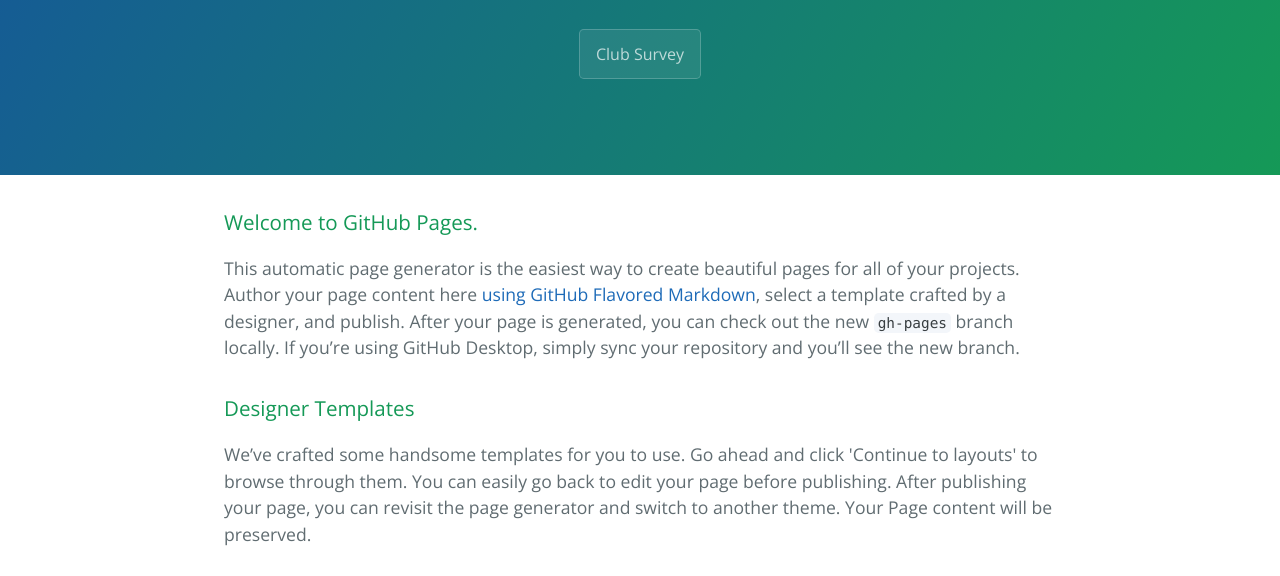
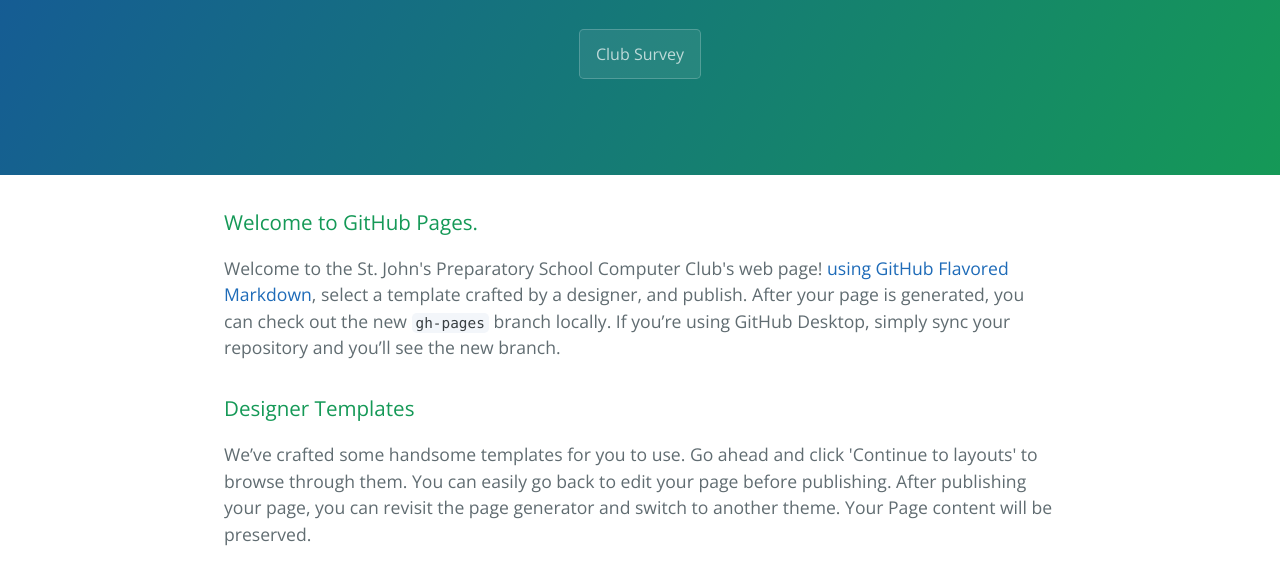
Before and after one commit to SJP-ComputerClub/SJP-ComputerClub.github.io, a plain HTML site: page index.html in a window 1280 px wide. Shown: the part 208-784 px from the top of the page. Drawn offline with nearby package versions, Linux system fonts and the light colour scheme.

Commit message:
Update index.html

```diff
--- a/index.html
+++ b/index.html
@@ -20,7 +20,7 @@
       <h3>
 <a id="welcome-to-github-pages" class="anchor" href="#welcome-to-github-pages" aria-hidden="true"><span class="octicon octicon-link"></span></a>Welcome to GitHub Pages.</h3>
 
-<p>This automatic page generator is the easiest way to create beautiful pages for all of your projects. Author your page content here <a href="https://guides.github.com/features/mastering-markdown/">using GitHub Flavored Markdown</a>, select a template crafted by a designer, and publish. After your page is generated, you can check out the new <code>gh-pages</code> branch locally. If you’re using GitHub Desktop, simply sync your repository and you’ll see the new branch.</p>
+<p> Welcome to the St. John's Preparatory School Computer Club's web page! <a href="https://guides.github.com/features/mastering-markdown/">using GitHub Flavored Markdown</a>, select a template crafted by a designer, and publish. After your page is generated, you can check out the new <code>gh-pages</code> branch locally. If you’re using GitHub Desktop, simply sync your repository and you’ll see the new branch.</p>
 
 <h3>
 <a id="designer-templates" class="anchor" href="#designer-templates" aria-hidden="true"><span class="octicon octicon-link"></span></a>Designer Templates</h3>
```
